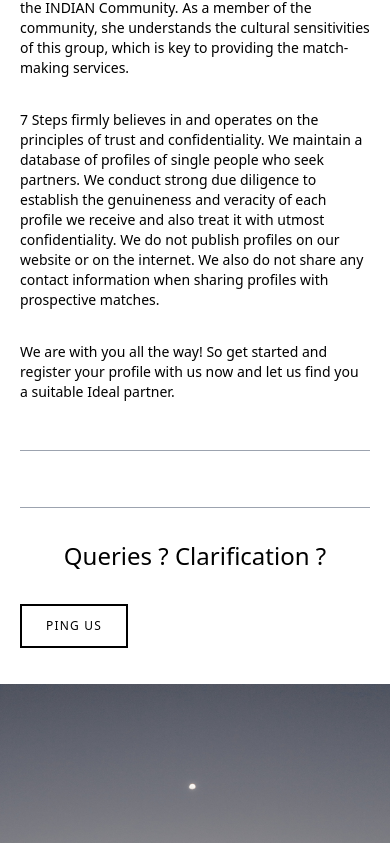
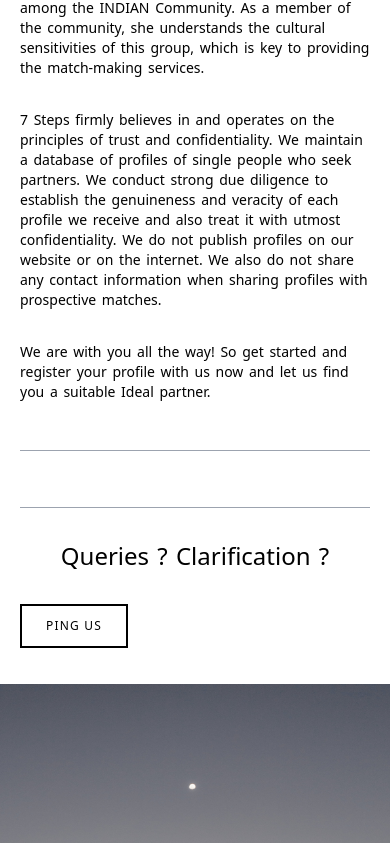
Before and after one commit to satvik-1203/7setps-client, a Next.js app: page / in a window 390 px wide. Shown: the part 1154-1997 px from the top of the page. Built offline with nearby package versions, Linux system fonts and the light colour scheme.

Commit message:
added sliding animation

```diff
--- a/components/layouts/Layout.tsx
+++ b/components/layouts/Layout.tsx
@@ -1,12 +1,37 @@
-import React from "react";
+import React, { useState, useEffect } from "react";
 import Nav from "./Nav";
 import Image from "next/image";
+import { motion, useAnimation } from "framer-motion";
+
+const bodyVariants = {
+  initial: {
+    x: 0,
+    transition: {
+      duration: 0.4,
+    },
+  },
+  animate: {
+    x: "-80%",
+    transition: {
+      duration: 0.4,
+    },
+  },
+};
 
 const Layout: React.FC = ({ children }) => {
+  const [navOpen, setNavOPen] = useState(false);
+  const control = useAnimation();
+
+  useEffect(() => {
+    if (navOpen) control.start("animate");
+    if (!navOpen) control.start("initial");
+  }, [navOpen]);
   return (
     <>
-      <Nav />
-      {children}
+      <motion.div variants={bodyVariants} animate={control}>
+        <Nav setState={setNavOPen} />
+        {children}
+      </motion.div>
       <div className="fixed right-9 bottom-8 cursor-pointer rounded-full wShadows">
         <Image width="60" height="60" src="/whatsapp.svg" />
       </div>
--- a/components/layouts/Nav.tsx
+++ b/components/layouts/Nav.tsx
@@ -1,8 +1,10 @@
 import React from "react";
 
-interface Props {}
+interface Props {
+  setState: React.Dispatch<React.SetStateAction<boolean>>;
+}
 
-const Nav: React.FC<Props> = () => {
+const Nav: React.FC<Props> = ({ setState }) => {
   return (
     <nav className="p-[20px] flex absolute top-0 left-0 right-0  z-50 justify-between">
       <div>
@@ -12,7 +14,10 @@ const Nav: React.FC<Props> = () => {
           className="w-48"
         />
       </div>
-      <div className=" flex space-y-1 flex-col py-2">
+      <div
+        onClick={() => setState((prev) => !prev)}
+        className="flex space-y-1 flex-col py-2"
+      >
         <div className="w-5 h-[2px] bg-black"></div>
         <div className="w-5 h-[2px] bg-black"></div>
         <div className="w-5 h-[2px] bg-black"></div>
--- a/components/pages/home/HomeOne.tsx
+++ b/components/pages/home/HomeOne.tsx
@@ -5,10 +5,12 @@ interface Props {}
 
 const HomeOne: React.FC<Props> = () => {
   return (
-    <div className="parallax home1 h-screen relative">
-      <div className="absolute bottom-7 left-1/2 transform -translate-x-1/2">
-        <ArrowDown />
-      </div>
+    <div className="parallax home1  h-screen relative">
+      <a href="#ourStory">
+        <div className="absolute bottom-7 left-1/2 transform -translate-x-1/2">
+          <ArrowDown />
+        </div>
+      </a>
     </div>
   );
 };
--- a/components/pages/home/HomeTwo.tsx
+++ b/components/pages/home/HomeTwo.tsx
@@ -3,9 +3,9 @@ import React from "react";
 const HomeTwo: React.FC = () => {
   return (
     <div className="home2 h-screen flex justify-center items-center">
-      <div className="font-light text-gray-400 text-sm text-center">
+      <p className="font-light md:text-4xl text-gray-400 text-sm text-center ">
         We Understand, <br /> special ones, need special care
-      </div>
+      </p>
     </div>
   );
 };
--- a/components/pages/home/HomeTwoData.tsx
+++ b/components/pages/home/HomeTwoData.tsx
@@ -1,7 +1,6 @@
 import React, { useState } from "react";
 import { IHomeTwo } from "@Root/pages/index";
-import { AnimateSharedLayout } from "framer-motion";
-import Questions from "./Questions";
+import Questions from "../../shared/Questions";
 
 interface Props {
   data: IHomeTwo;
@@ -18,7 +17,7 @@ const HomeTwoData: React.FC<Props> = ({ data }) => {
   return (
     <div>
       <div
-        className="px-12 py-4 mb-16 text-lg italic"
+        className="px-12 py-4 mb-16 text-lg italic "
         dangerouslySetInnerHTML={{ __html: data.quote }}
       />
       <div className=" px-4 ">
--- a/components/pages/home/OurStory.tsx
+++ b/components/pages/home/OurStory.tsx
@@ -9,7 +9,7 @@ interface Props {
 const OurStory: React.FC<Props> = ({ data }) => {
   const { description, title } = data;
   return (
-    <div className="py-5 px-5">
+    <div className="py-5 wordSpacing px-5   spacing">
       <h1 className="text-center py-3">{title}</h1>
       {description.map((para, index) => (
         <p key={index} dangerouslySetInnerHTML={{ __html: para }} />
@@ -18,12 +18,17 @@ const OurStory: React.FC<Props> = ({ data }) => {
         <div className="line h-[1px] bg-gray-400"></div>
         <div className="line h-[1px] bg-gray-400"></div>
       </div>
-      <div className="text-2xl font-light text-center">
-        Queries ? Clarification ?
+      <div className="flex flex-col relative md:flex-row md:justify-end">
+        <div className="text-2xl font-light text-center md:absolute md:left-0 md:transform md:translate-x-full">
+          Queries ? Clarification ?
+        </div>
+
+        <div>
+          <button className="px-6 py-3 border-2 xl:border mr-20 border-black text-xs tracking-widest my-4 mt-8 md:mt-0 ">
+            PING US
+          </button>
+        </div>
       </div>
-      <button className="px-6 py-3 border-2 border-black text-xs tracking-widest my-4 mt-8">
-        PING US
-      </button>
     </div>
   );
 };
--- a/pages/api/hello.js
+++ /dev/null
@@ -1,5 +0,0 @@
-// Next.js API route support: https://nextjs.org/docs/api-routes/introduction
-
-export default function helloAPI(req, res) {
-  res.status(200).json({ name: 'John Doe' })
-}
--- a/pages/index.tsx
+++ b/pages/index.tsx
@@ -20,11 +20,14 @@ const Home = () => {
   return (
     <div>
       <HomeOne />
-      <div className="min-h-screen flex items-center">
+      <div
+        id="ourStory"
+        className="min-h-screen md:min-h-[800px]  mx-auto max-w-4xl flex items-center"
+      >
         <OurStory data={ourStory} />
       </div>
       <HomeTwo />
-      <div className="min-h-screen py-8">
+      <div className="min-h-screen max-w-4xl md:min-h-[700px] py-8 mx-auto">
         <HomeTwoData data={question} />
       </div>
     </div>
--- a/styles/_home.scss
+++ b/styles/_home.scss
@@ -14,7 +14,7 @@
 .home2 {
   background-image: url("/hometwo.jpeg");
   background-repeat: no-repeat;
-  background-position: 50% 50%;
+  background-position: 50% 90%;
   background-size: cover;
   background-attachment: fixed;
 }
--- a/styles/tailwind.css
+++ b/styles/tailwind.css
@@ -23,4 +23,7 @@ body {
   a {
     @apply text-blue-400;
   }
+  .wordSpacing {
+    word-spacing: 2px;
+  }
 }
```
Also changed, not shown: components/shared/Questions.tsx (renamed from components/pages/home/Questions.tsx), public/sunrisekiss.jpeg (added).
